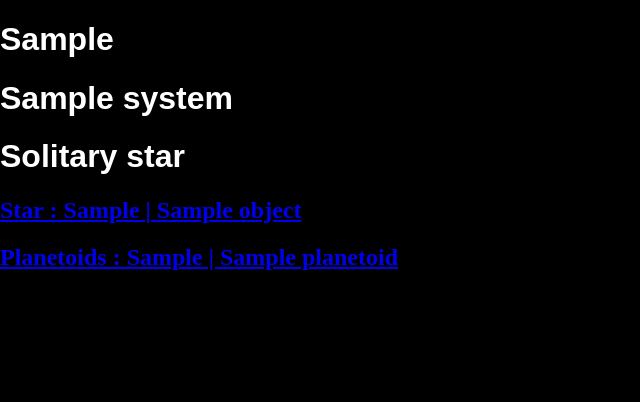
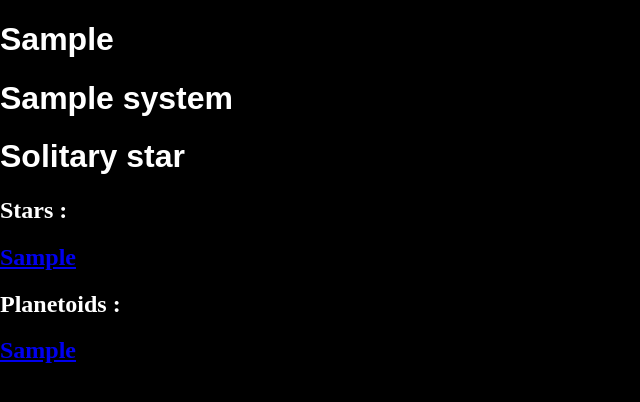
Before and after one commit to sammark1/Launch-a-Probe, a Django app: page /system/1/ in a window 1280 px wide. Shown: the top 402 px of the page, without its empty margins (0-640 px from the left). Run offline with Django 4.2, Linux system fonts and the light colour scheme; tables that the repository leaves empty hold one stand-in row (values such as "Sample post"); some libraries are stand-ins or nearby versions; some web fonts are replaced.

Commit message:
add basic system flow

```diff
--- a/main_app/templates/system_create.html
+++ b/main_app/templates/system_create.html
@@ -1,6 +1,6 @@
 {% extends 'base.html' %}
 {% block body %}
-	<h1>TEMPORARY ROUTE</h1>
+	<h1>Scan Nearby Systems</h1>
 
 	<form method="post">
 		  {% csrf_token %}
--- a/main_app/templates/system_view.html
+++ b/main_app/templates/system_view.html
@@ -10,14 +10,16 @@
 <h1>{{system.system_type}}</h1>
 
 <div>
+    <h2>Stars :</h2>
     {% for star in stars %}
     <a href="{% url 'Star_View' star.id %}">
-        <h2>Star : {{star.designation}} | {{star.name}}</h2>
+        <h2>{{star.designation}}</h2>
     </a>
     {% endfor %}
+    <h2>Planetoids :</h2>
     {% for planetoid in planetoids %}
     <a href="{% url 'Planetoid_View' planetoid.id %}">
-        <h2>Planetoids : {{planetoid.designation}} | {{planetoid.name}}</h2>
+        <h2>{{planetoid.designation}}</h2>
     </a>
     {% endfor %}
 </div>
--- a/main_app/views.py
+++ b/main_app/views.py
@@ -88,7 +88,7 @@ def System_View(request, system_id):
 
 class System_Create(CreateView):
     model = System
-    fields = ['system_type']
+    fields = []
     template_name = "system_create.html"
 
     def form_valid(self, form):
@@ -112,7 +112,7 @@ class System_Create(CreateView):
         # ANCHOR planet creation
         Planet_Create(self.object)
 
-        return HttpResponseRedirect('/systems')
+        return HttpResponseRedirect(f'/system/{self.object.id}')
 
 
 # ==========USER/AUTH=========
```
